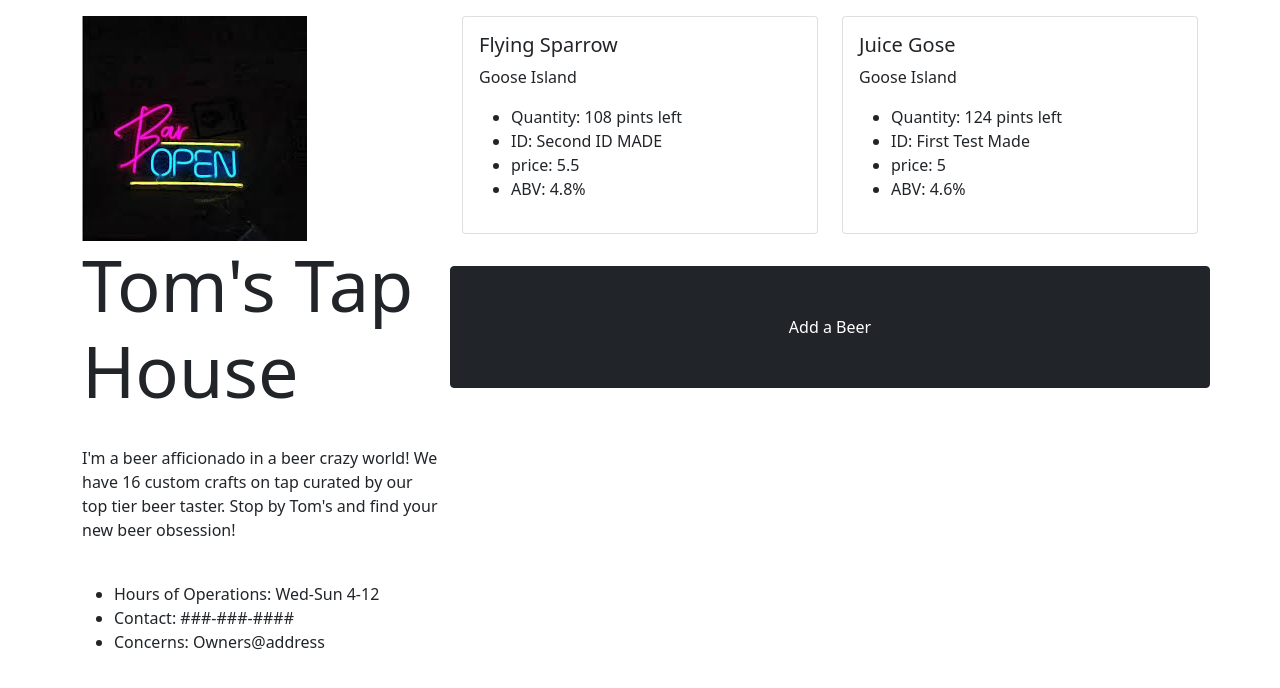
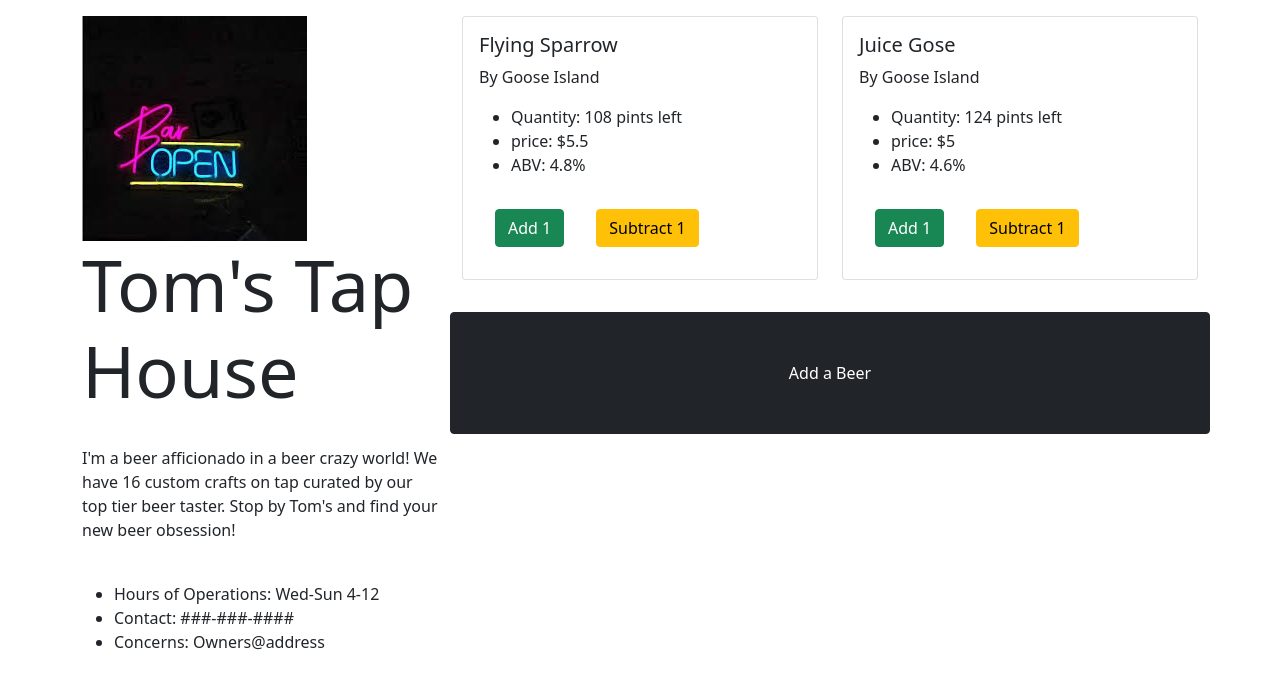
Before and after one commit to professional-pigeon/Toms-Taphouse, a React (Create React App) app: page / in a window 1280 px wide. Shown: the top 688 px of the page. Built offline with nearby package versions, Linux system fonts and the light colour scheme.

Commit message:
can add and subtract pints will not allow you to go into negative pints

```diff
--- a/src/components/Beer.js
+++ b/src/components/Beer.js
@@ -4,32 +4,36 @@ import { Button, Card } from "react-bootstrap"
 
 export default function Product(props) {
   const beer = { name: props.name,
-    brand: props.beer,
+    brand: props.brand,
     price: props.price,
     quantity: props.quantity,
     id: props.id,
     abv: props.abv }
+
+    let subtract = "Subtract 1"
+    if (beer.quantity === 0) {
+      subtract = "Keg Empty"
+    }
 
   return (
     <React.Fragment>
       <div className="col-6 mb-3">
         <Card>
           <Card.Body>
-            <Card.Title>{props.name}</Card.Title>
+            <Card.Title onClick={() => props.whenBeerClicked(props.id)}>{props.name}</Card.Title>
             <Card.Text>
-              {props.brand}
+              By {props.brand}
             </Card.Text>
             <ul>
               <li>Quantity: {props.quantity} pints left</li>
-              <li>ID: {props.id}</li>
-              <li>price: {props.price}</li>
+              <li>price: ${props.price}</li>
               <li>ABV: {props.abv}%</li>
             </ul>
-            {/* <Button
+            <Button
               type="submit"
               variant="success"
               className="m-3"
-              // onClick={() => props.stockPlus(prod)}
+              onClick={() => props.pintPlus(beer)}
             >
               Add 1
             </Button>
@@ -37,10 +41,10 @@ export default function Product(props) {
               type="submit"
               variant="warning"
               className="m-3"
-              // onClick={() => props.stockMinus(prod)}
+              onClick={() => props.pintMinus(beer)}
             >
-              {subtract} */}
-            {/* </Button> */}
+              {subtract}
+            </Button>
           </Card.Body>
         </Card>
       </div>
@@ -51,8 +55,10 @@ export default function Product(props) {
 
 Product.propTypes = {
   name: PropTypes.string.isRequired,
-  description: PropTypes.string.isRequired,
-  quantity: PropTypes.number.isRequired,
+  brand: PropTypes.string.isRequired,
+  quantity: PropTypes.number,
+  abv: PropTypes.number.isRequired,
+  price: PropTypes.number.isRequired,
   id: PropTypes.string,
   whenProductClicked: PropTypes.func,
   stockPlus: PropTypes.func
--- a/src/components/TapControl.js
+++ b/src/components/TapControl.js
@@ -22,15 +22,23 @@ class TapControl extends React.Component {
         quantity: 108,
         abv: 4.8,
         id: "Second ID MADE"},
-      ]
+      ],
+      selectedBeer: null
     }
   }
 
 
 handleClick = () => {
+  if (this.state.selectedBeer != null) {
+    this.setState({
+      newBeerFormVisible: false,
+      selectedBeer: null,
+    })
+  } else {
     this.setState(prevState => ({
       newBeerFormVisible: !prevState.newBeerFormVisible
-    }))
+      }))
+    }
   }
 
   handleAddingNewBeer = (newBeer) => {
@@ -47,6 +55,37 @@ handleClick = () => {
     }
   }
 
+  handleChangingSelectedBeer = (id) => {
+    const selectedBeer = this.state.mainTapList.filter(beer => beer.id === id)[0];
+    this.setState({ selectedBeer: selectedBeer});
+  }
+
+  handleAddPint = (beerToEdit) => {
+    let updatedBeer = beerToEdit
+    updatedBeer.quantity++
+    const editedMainTapList = this.state.mainTapList
+      .filter(beer=> beer.id !== beerToEdit.id)
+      .concat(updatedBeer)
+    this.setState({
+      mainTapList: editedMainTapList
+    })
+  }
+
+  handleSubtractPint = (beerToEdit) => {
+    let updatedBeer = beerToEdit
+    updatedBeer.quantity--
+    if (updatedBeer.quantity < 0) {
+      updatedBeer.quantity = 0
+    }
+    const editedMainTapList = this.state.mainTapList
+      .filter(beer=> beer.id !== beerToEdit.id)
+      .concat(updatedBeer)
+    this.setState({
+      mainTapList: editedMainTapList
+    })
+  }
+
+
 
 render() {
   let visibleState = null;
@@ -57,8 +96,10 @@ render() {
     buttonText = "Go back to the Tap list"
   } else {
     visibleState = <TapList
-      tapList={this.state.mainTapList.sort(sortByProperty("name"))
-      }
+      tapList={this.state.mainTapList.sort(sortByProperty("name"))}
+      onBeerSelection={this.handleChangingSelectedBeer}
+      addPint={this.handleAddPint}
+      subtractPint={this.handleSubtractPint}
     />
     buttonText = "Add a Beer"
   }
--- a/src/components/TapList.js
+++ b/src/components/TapList.js
@@ -13,14 +13,20 @@ function TapList(props) {
           quantity={beer.quantity}
           abv={beer.abv}
           id={beer.id}
-          key={beer.id} />
+          key={beer.id}
+          whenBeerClicked={props.onBeerSelection}
+          pintPlus={props.addPint}
+          pintMinus={props.subtractPint}/>
       )}
     </React.Fragment>
   );
 }
 
 TapList.propTypes = {
-  tapList: PropTypes.array
+  tapList: PropTypes.array,
+  onBeerSelection: PropTypes.func,
+  addPint: PropTypes.func,
+  subtractPint: PropTypes.func
 }
 
 export default TapList
```
